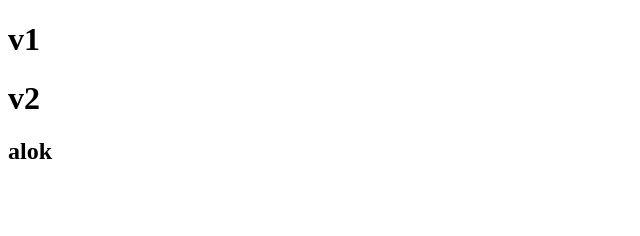
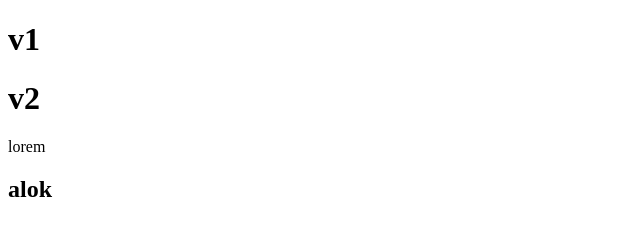
Before and after one commit to babusamal/testing_01, a plain HTML site: page index.html in a window 1280 px wide. Shown: the whole page, without its empty margins (0-640 px from the left). Drawn offline with Linux system fonts and the light colour scheme.

Commit message:
Update index.html

```diff
--- a/index.html
+++ b/index.html
@@ -8,7 +8,8 @@
 <body>
   <h1>v1</h1>
   <h1>v2</h1>
-
+<p>lorem
+</p>
   <h2>alok</h2>
 
 </body>
```
